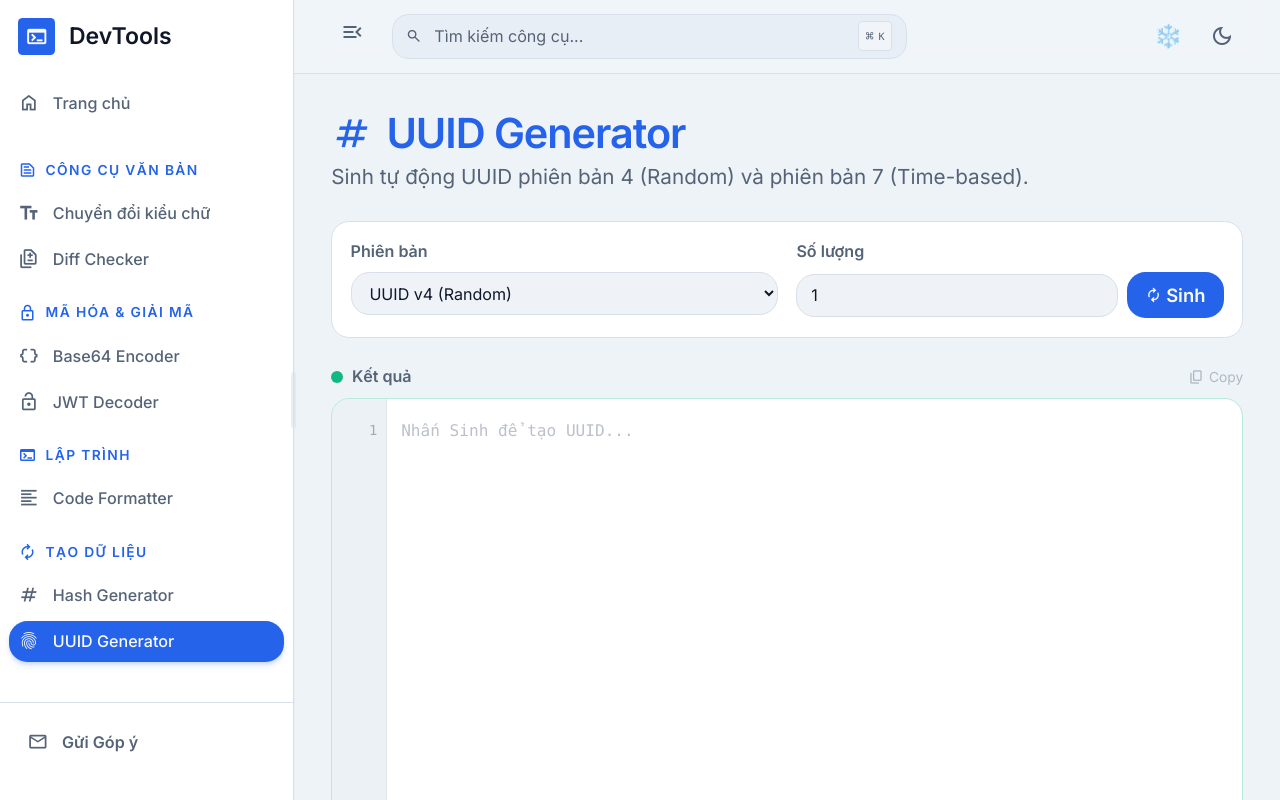
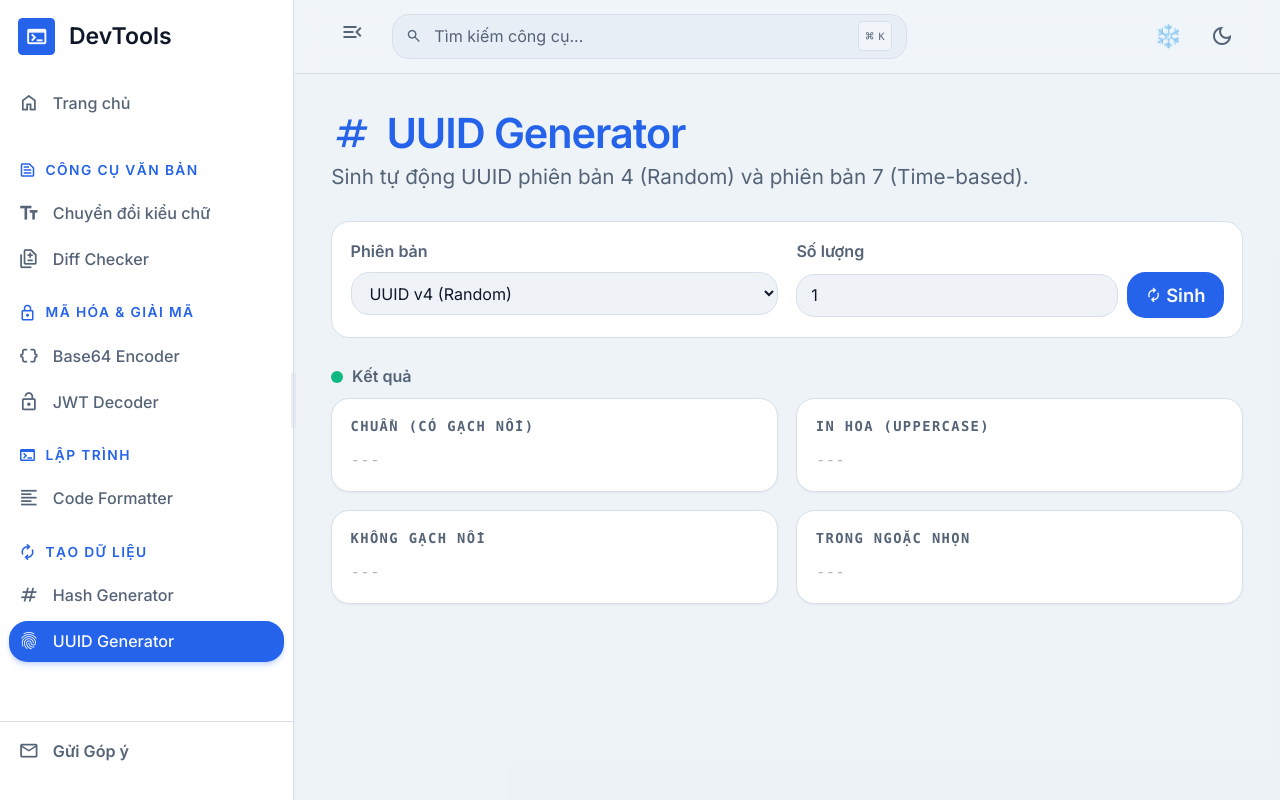
Before and after one commit to DamMinhChien/DevTools, a React (Vite) app: page /uuid-generator in a window 1280 px wide. Built offline with nearby package versions, Linux system fonts and the light colour scheme.

Commit message:
style: điều chỉnh UUID output thành dạng grid 4 ô như Hash Generator; giảm padding nút Góp ý để nằm sát đáy sidebar hơn

```diff
--- a/src/App.tsx
+++ b/src/App.tsx
@@ -397,7 +397,7 @@ function App() {
           </nav>
 
           {/* Feedback / Contact */}
-          <div className="p-4 border-t border-border mt-auto shrink-0">
+          <div className="p-2 border-t border-border mt-auto shrink-0 pb-2">
             <button
               onClick={() => setContactOpen(true)}
               className={`w-full flex items-center px-2 py-2 text-sm font-medium rounded-lg transition-colors group text-muted-foreground hover:bg-primary/10 hover:text-primary ${isSidebarOpen ? "justify-start gap-3" : "justify-center"}`}
--- a/src/pages/uuid/index.tsx
+++ b/src/pages/uuid/index.tsx
@@ -1,38 +1,45 @@
 import { useState, useCallback } from "react";
 import { v4 as uuidv4, v7 as uuidv7 } from "uuid";
 
-import CodeEditor from "../../components/CodeEditor";
-
 type UuidVersion = "v4" | "v7";
-
 
 export default function UuidGenerator() {
   const [version, setVersion] = useState<UuidVersion>("v4");
   const [quantity, setQuantity] = useState<number>(1);
-  const [output, setOutput] = useState<string>("");
-  const [copied, setCopied] = useState(false);
+  const [outputs, setOutputs] = useState([
+    { key: "Chuẩn (Có gạch nối)", value: "" },
+    { key: "In hoa (UPPERCASE)", value: "" },
+    { key: "Không gạch nối", value: "" },
+    { key: "Trong ngoặc nhọn", value: "" }
+  ]);
+  const [copiedKey, setCopiedKey] = useState<string | null>(null);
 
   const handleGenerate = useCallback(() => {
-    let result = "";
+    const std = [];
+    const upp = [];
+    const nod = [];
+    const brc = [];
     for (let i = 0; i < quantity; i++) {
       const rawUuid = version === "v4" ? uuidv4() : uuidv7();
-      if (quantity > 1) {
-        result += `// --- UUID ${i + 1} ---\n`;
-      }
-      result += `${rawUuid} (Standard)\n`;
-      result += `${rawUuid.toUpperCase()} (Uppercase)\n`;
-      result += `${rawUuid.replace(/-/g, "")} (No dashes)\n`;
-      result += `{${rawUuid}} (Braces)\n\n`;
+      std.push(rawUuid);
+      upp.push(rawUuid.toUpperCase());
+      nod.push(rawUuid.replace(/-/g, ""));
+      brc.push(`{${rawUuid}}`);
     }
-    setOutput(result.trimEnd());
+    setOutputs([
+      { key: "Chuẩn (Có gạch nối)", value: std.join("\n") },
+      { key: "In hoa (UPPERCASE)", value: upp.join("\n") },
+      { key: "Không gạch nối", value: nod.join("\n") },
+      { key: "Trong ngoặc nhọn", value: brc.join("\n") }
+    ]);
   }, [version, quantity]);
 
-  const handleCopy = useCallback(() => {
-    if (!output) return;
-    navigator.clipboard.writeText(output);
-    setCopied(true);
-    setTimeout(() => setCopied(false), 2000);
-  }, [output]);
+  const handleCopy = useCallback((key: string, value: string) => {
+    if (!value) return;
+    navigator.clipboard.writeText(value);
+    setCopiedKey(key);
+    setTimeout(() => setCopiedKey(null), 2000);
+  }, []);
 
   return (
     <div className="max-w-4xl mx-auto space-y-6">
@@ -48,8 +55,6 @@ export default function UuidGenerator() {
       </header>
 
       {/* Controls */}
-
-
       <div className="grid grid-cols-1 md:grid-cols-2 gap-4 bg-card p-4 rounded-xl border border-border">
         {/* Version */}
         <div className="flex flex-col gap-2">
@@ -97,25 +102,36 @@ export default function UuidGenerator() {
             <span className="w-2.5 h-2.5 rounded-full bg-emerald-500" />
             Kết quả
           </h2>
-          <button
-            onClick={handleCopy}
-            disabled={!output}
-            className="text-xs text-muted-foreground hover:text-primary transition-colors flex items-center gap-1 disabled:opacity-40"
-          >
-            <span className="material-symbols-outlined text-sm">
-              {copied ? "check" : "content_copy"}
-            </span>
-            {copied ? "Đã copy!" : "Copy"}
-          </button>
         </div>
 
-        <div className="relative h-96">
-          <CodeEditor
-            value={output}
-            readOnly
-            className="h-full border-emerald-500/30"
-            placeholder="Nhấn Sinh để tạo UUID..."
-          />
+        <div className="grid grid-cols-1 sm:grid-cols-2 gap-4">
+          {outputs.map((res) => (
+            <div
+              key={res.key}
+              onClick={() => handleCopy(res.key, res.value)}
+              className="bg-card border border-border rounded-xl p-4 shadow-sm hover:border-primary/50 cursor-pointer transition-all group relative flex flex-col min-h-[5rem]"
+            >
+              <div className="flex justify-between items-start mb-2 shrink-0">
+                <h3 className="font-mono text-xs text-muted-foreground uppercase tracking-widest font-semibold group-hover:text-primary transition-colors">
+                  {res.key}
+                </h3>
+                <span className={`material-symbols-outlined text-sm transition-all ${
+                  copiedKey === res.key ? "text-primary" : "text-muted-foreground opacity-0 group-hover:opacity-100"
+                }`}>
+                  {copiedKey === res.key ? "check" : "content_copy"}
+                </span>
+              </div>
+              <div className="flex-1 overflow-hidden relative">
+                {res.value ? (
+                  <pre className="font-mono text-sm text-foreground whitespace-pre-wrap break-all">
+                    {res.value}
+                  </pre>
+                ) : (
+                  <span className="opacity-30 font-mono text-sm">---</span>
+                )}
+              </div>
+            </div>
+          ))}
         </div>
       </div>
     </div>
```
